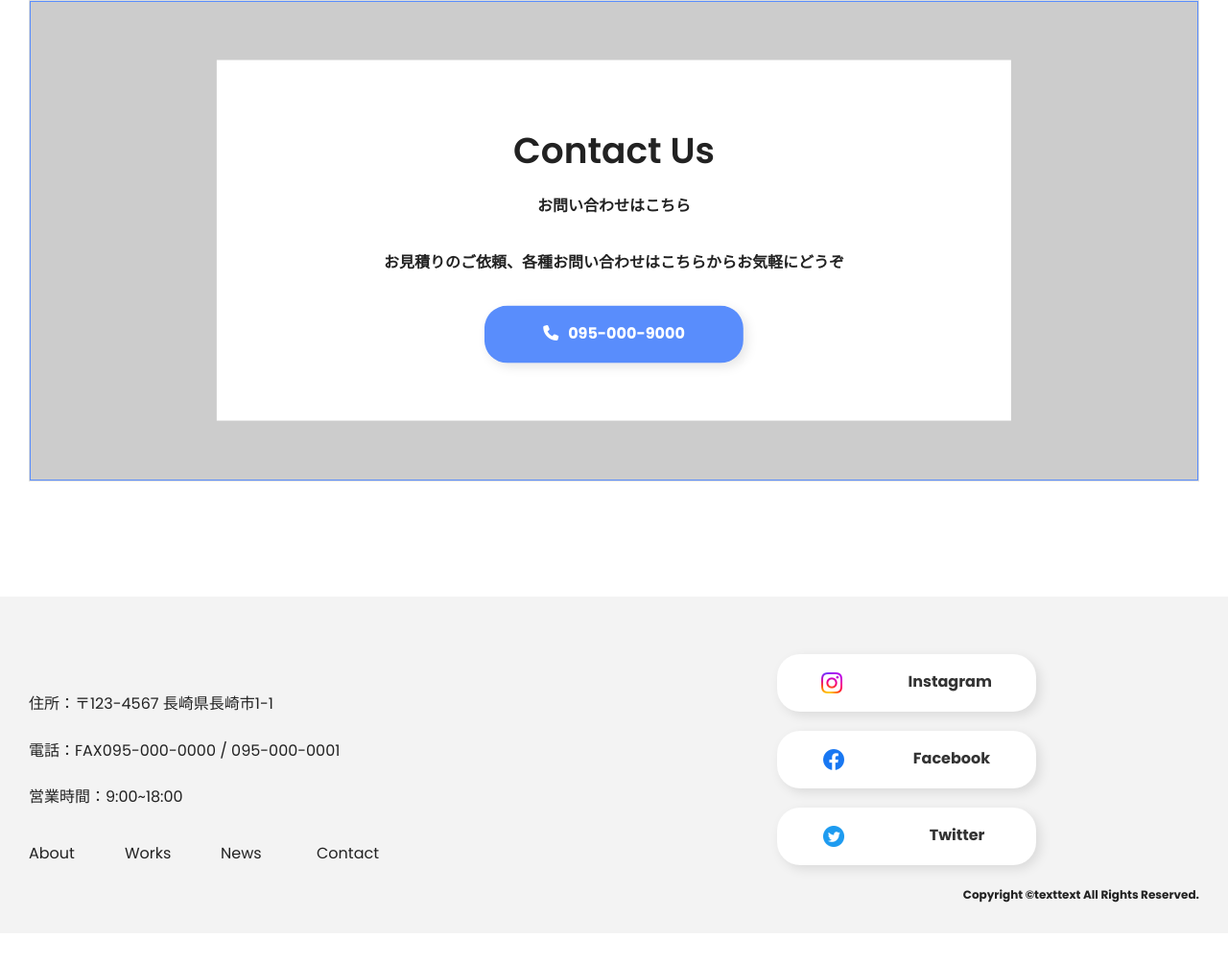
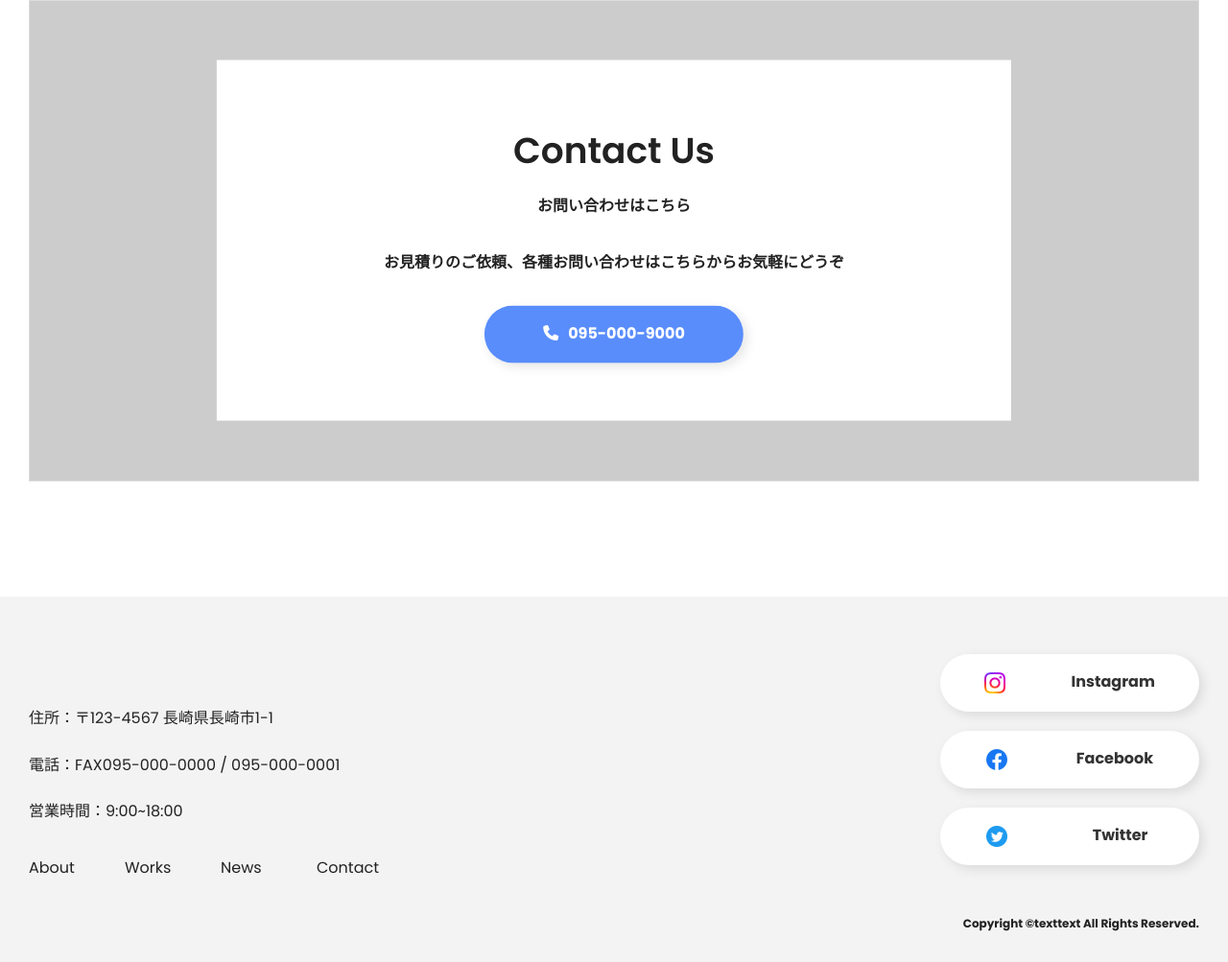
Before and after one commit to Ohw941230/theme_demo_2, a plain HTML site: page demo2/index.html in a window 1280 px wide. Shown: the part 2211-3214 px from the top of the page at 96% size. Before the commit the page ends 3184 px from the top, so only its background shows below. Drawn offline with nearby package versions, Linux system fonts and the light colour scheme; placeholder pictures from the web are drawn by us; a web font is replaced by a local one.

Commit message:
Add files via upload

```diff
--- a/demo2/css/style.scss
+++ b/demo2/css/style.scss
@@ -472,7 +472,7 @@ header {
     border: 1px solid transparent; /* ボーダーの色と太さ */
     font-weight: bold;
     height: 60px;
-    border-radius: 24px;
+    border-radius: 40px;
     text-align: center;
     outline: none;
     box-shadow: 4px 4px 12px rgba(0, 0, 0, 0.1);
@@ -598,8 +598,11 @@ header {
   }
   .fa-solid::before {
     padding: 20px;
-    border: 1px solid #222;
+    border: 1px solid transparent;
     border-radius: 50%;
+    transition: 0.4s all;
+    background: #fff;
+    box-shadow: 4px 4px 12px rgba(0, 0, 0, 0.1);
     cursor: pointer;
     @media (max-width: 767px) {
       padding: 15px;
@@ -755,7 +758,7 @@ section.slider .more-slider a.button:before {
   border: 1px solid transparent; /* ボーダーの色と太さ */
   margin: 0 auto;
   height: 60px;
-  border-radius: 24px;
+  border-radius: 40px;
   background: #fff;
   text-align: center;
   outline: none;
@@ -916,7 +919,7 @@ section.slider .more-slider a.button:before {
           border: 1px solid transparent; /* ボーダーの色と太さ */
           height: 60px;
           gap: 10px;
-          border-radius: 24px;
+          border-radius: 40px;
           text-align: center;
           outline: none;
           box-shadow: 4px 4px 12px rgba(0, 0, 0, 0.1);
@@ -1088,7 +1091,6 @@ section.slider .more-slider a.button:before {
         width: 100%;
         height: 100%;
 
-        border: 1px solid #598dfc;
         position: absolute;
         top: 0;
         left: 0;
@@ -1177,6 +1179,10 @@ footer {
         display: flex;
         flex-direction: column;
         row-gap: 20px;
+        align-items: flex-end;
+        @media (max-width: 767px) {
+          align-items: flex-start;
+        }
       }
       .btn {
         /*アニメーションの起点とするためrelativeを指定*/
@@ -1185,7 +1191,7 @@ footer {
         /*ボタンの形状*/
         text-decoration: none;
         display: flex;
-        margin-left: auto;
+        margin: 0;
         background: #fff;
         max-width: 270px;
         font-weight: bold;
@@ -1194,7 +1200,7 @@ footer {
         width: 100%;
         border: 1px solid transparent; /* ボーダーの色と太さ */
         height: 60px;
-        border-radius: 24px;
+        border-radius: 40px;
         text-align: center;
         outline: none;
         box-shadow: 4px 4px 12px rgba(0, 0, 0, 0.1);
@@ -1314,6 +1320,9 @@ footer {
           left: -6px;
         }
       }
+      .mb30 {
+        margin-bottom: 30px;
+      }
     }
   }
   .copyright {
--- a/demo2/index.html
+++ b/demo2/index.html
@@ -305,7 +305,7 @@
                 ><span class="facebook"></span
                 ><span class="sns_text_face">Facebook</span></a
               >
-              <a href="#" class="btn bgleft"
+              <a href="#" class="btn bgleft mb30"
                 ><span class="twitter"></span
                 ><span class="sns_text_face">Twitter</span></a
               >
```
Also changed, not shown: demo2/css/style.css, 1 other file.
